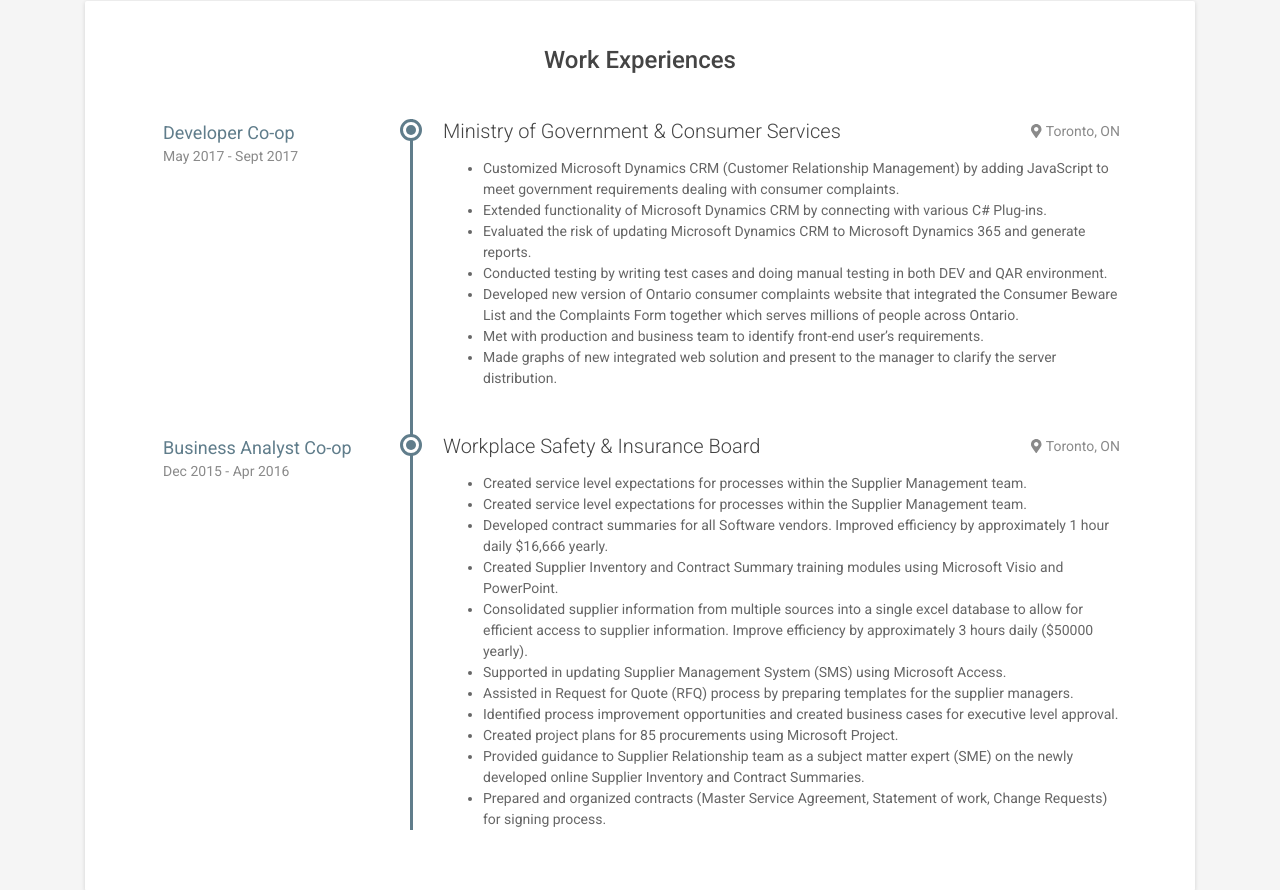
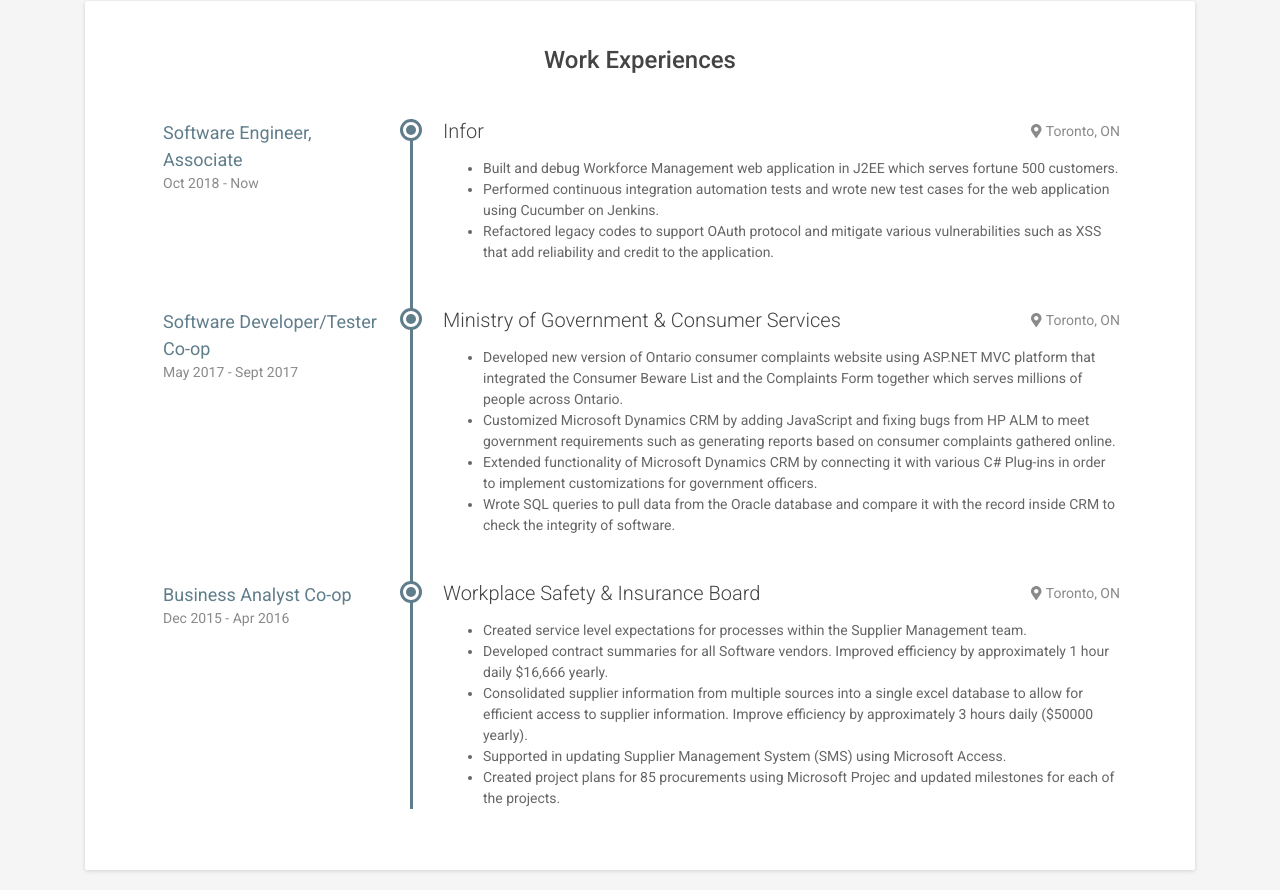
Before and after one commit to lijerrymagic/personalwebsite, a plain HTML site: page frontend/index.html in a window 1280 px wide. Shown: the part 705-1595 px from the top of the page. Drawn offline with Linux system fonts and the light colour scheme.

Commit message:
Update information

```diff
--- a/frontend/index.html
+++ b/frontend/index.html
@@ -35,9 +35,9 @@
             <div class="container text-center">
                 <img class="profile-image" src="/image/profile.png" alt="">
                 <h1 class="name">Zeyu Li</h1>
-                <div class="title">Developer</div>
+                <div class="title">Software Engineer, Associate</div>
                 <div class="profile">
-                    <p>Active learner.Team player.</p>
+                    <p>Active learner. Team player.</p>
                 </div><!--//profile-->
             </div><!--//container-->
         </div><!--//intro-->
@@ -73,22 +73,36 @@
             <div class="timeline">
                 <div class="item">
                     <div class="work-place">
+                        <h3 class="place">Infor </h3>
+                        <div class="location"><i class="fas fa-map-marker-alt mr-1"></i>Toronto, ON</div>
+                    </div>
+                    <div class="job-meta">
+                        <div class="title">Software Engineer, Associate</div>
+                        <div class="time">Oct 2018 - Now</div>
+                    </div><!--//job-meta-->
+                    <div class="job-desc">
+                         <ul>
+                            <li>Built and debug Workforce Management web application in J2EE which serves fortune 500 customers.  </li>
+                            <li>Performed continuous integration automation tests and wrote new test cases for the web application using Cucumber on Jenkins.</li>
+                            <li>Refactored legacy codes to support OAuth protocol and mitigate various vulnerabilities such as XSS that add reliability and credit to the application.</li>
+                        </ul>
+                    </div><!--//job-desc-->
+                </div><!--//item-->
+                <div class="item">
+                    <div class="work-place">
                         <h3 class="place">Ministry of Government & Consumer Services</h3>
                         <div class="location"><i class="fas fa-map-marker-alt mr-1"></i>Toronto, ON</div>
                     </div>
                     <div class="job-meta">
-                        <div class="title">Developer Co-op</div>
+                        <div class="title">Software Developer/Tester Co-op</div>
                         <div class="time">May 2017 - Sept 2017</div>
                     </div><!--//job-meta-->
                     <div class="job-desc">
                         <ul>
-                            <li>Customized Microsoft Dynamics CRM (Customer Relationship Management) by adding JavaScript to meet government requirements dealing with consumer complaints.</li>
-                            <li>Extended functionality of Microsoft Dynamics CRM by connecting with various C# Plug-ins.</li>
-                            <li>Evaluated the risk of updating Microsoft Dynamics CRM to Microsoft Dynamics 365 and generate reports.</li>
-                            <li>Conducted testing by writing test cases and doing manual testing in both DEV and QAR environment.</li>
-                            <li>Developed new version of Ontario consumer complaints website that integrated the Consumer Beware List and the Complaints Form together which serves millions of people across Ontario.</li>
-                            <li>Met with production and business team to identify front-end user’s requirements.</li>
-                            <li>Made graphs of new integrated web solution and present to the manager to clarify the server distribution.</li>
+                            <li>Developed new version of Ontario consumer complaints website using ASP.NET MVC platform that integrated the Consumer Beware List and the Complaints Form together which serves millions of people across Ontario.</li>
+                            <li>Customized Microsoft Dynamics CRM by adding JavaScript and fixing bugs from HP ALM to meet government requirements such as generating reports based on consumer complaints gathered online.</li>
+                            <li>Extended functionality of Microsoft Dynamics CRM by connecting it with various C# Plug-ins in order to implement customizations for government officers.</li>
+                            <li>Wrote SQL queries to pull data from the Oracle database and compare it with the record inside CRM to check the integrity of software.</li>
                         </ul>
                     </div><!--//job-desc-->
                 </div><!--//item-->
@@ -105,16 +119,10 @@
                     <div class="job-desc">
                          <ul>
                             <li>Created service level expectations for processes within the Supplier Management team.  </li>
-                            <li>Created service level expectations for processes within the Supplier Management team.  </li>
                             <li>Developed contract summaries for all Software vendors. Improved efficiency by approximately 1 hour daily $16,666 yearly.</li>
-                            <li>Created Supplier Inventory and Contract Summary training modules using Microsoft Visio and PowerPoint.</li>
                             <li>Consolidated supplier information from multiple sources into a single excel database to allow for efficient access to supplier information. Improve efficiency by approximately 3 hours daily ($50000 yearly).</li>
                             <li>Supported in updating Supplier Management System (SMS) using Microsoft Access.</li>
-                            <li>Assisted in Request for Quote (RFQ) process by preparing templates for the supplier managers.</li>
-                            <li>Identified process improvement opportunities and created business cases for executive level approval.</li>
-                            <li>Created project plans for 85 procurements using Microsoft Project. </li>
-                            <li>Provided guidance to Supplier Relationship team as a subject matter expert (SME) on the newly developed online Supplier Inventory and Contract Summaries.</li>
-                            <li>Prepared and organized contracts (Master Service Agreement, Statement of work, Change Requests) for signing process.</li>
+                            <li>Created project plans for 85 procurements using Microsoft Projec and updated milestones for each of the projects.  </li>
                         </ul>
                     </div><!--//job-desc-->
                 </div><!--//item-->
```
Also changed, not shown: frontend/image/profile.jpg (deleted).
